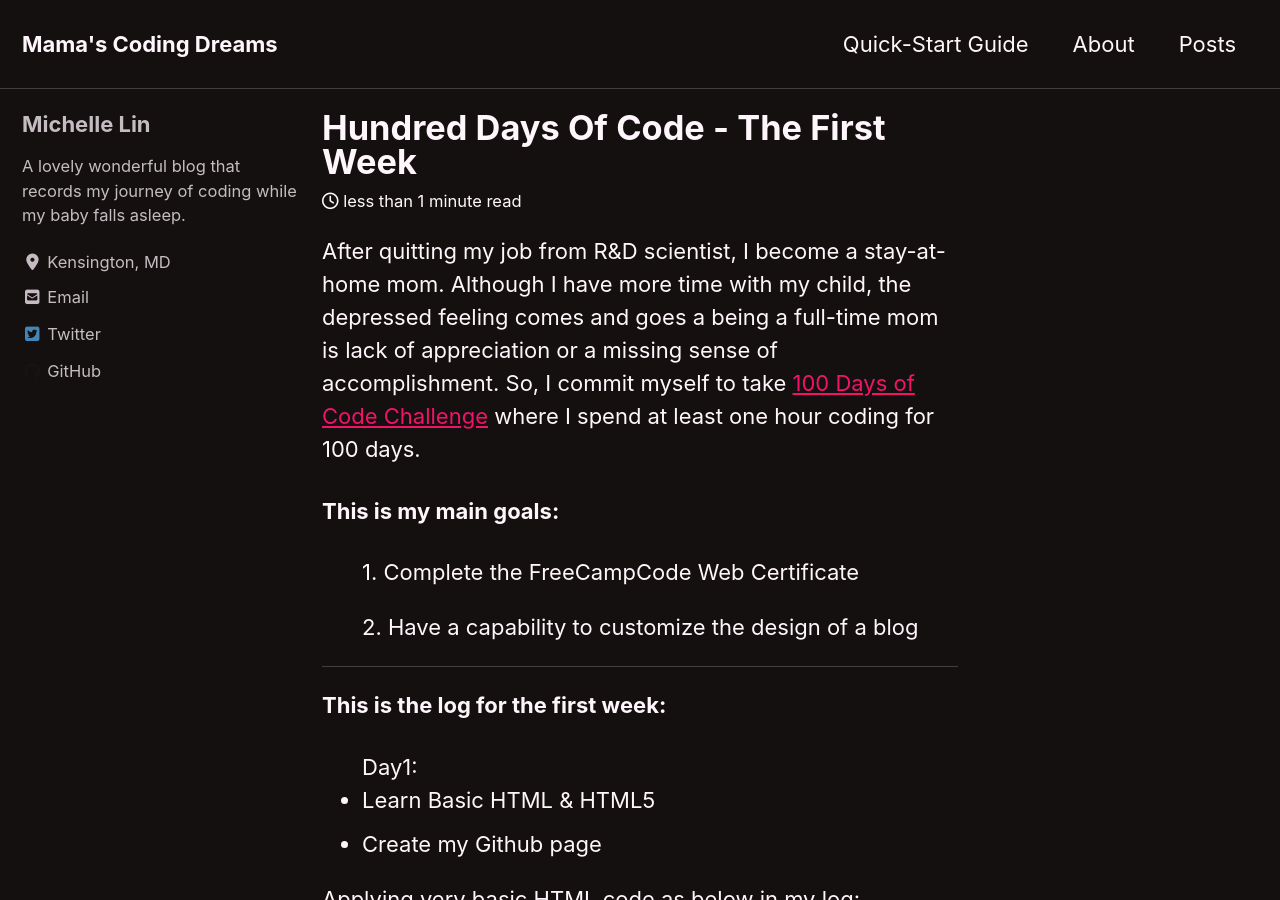
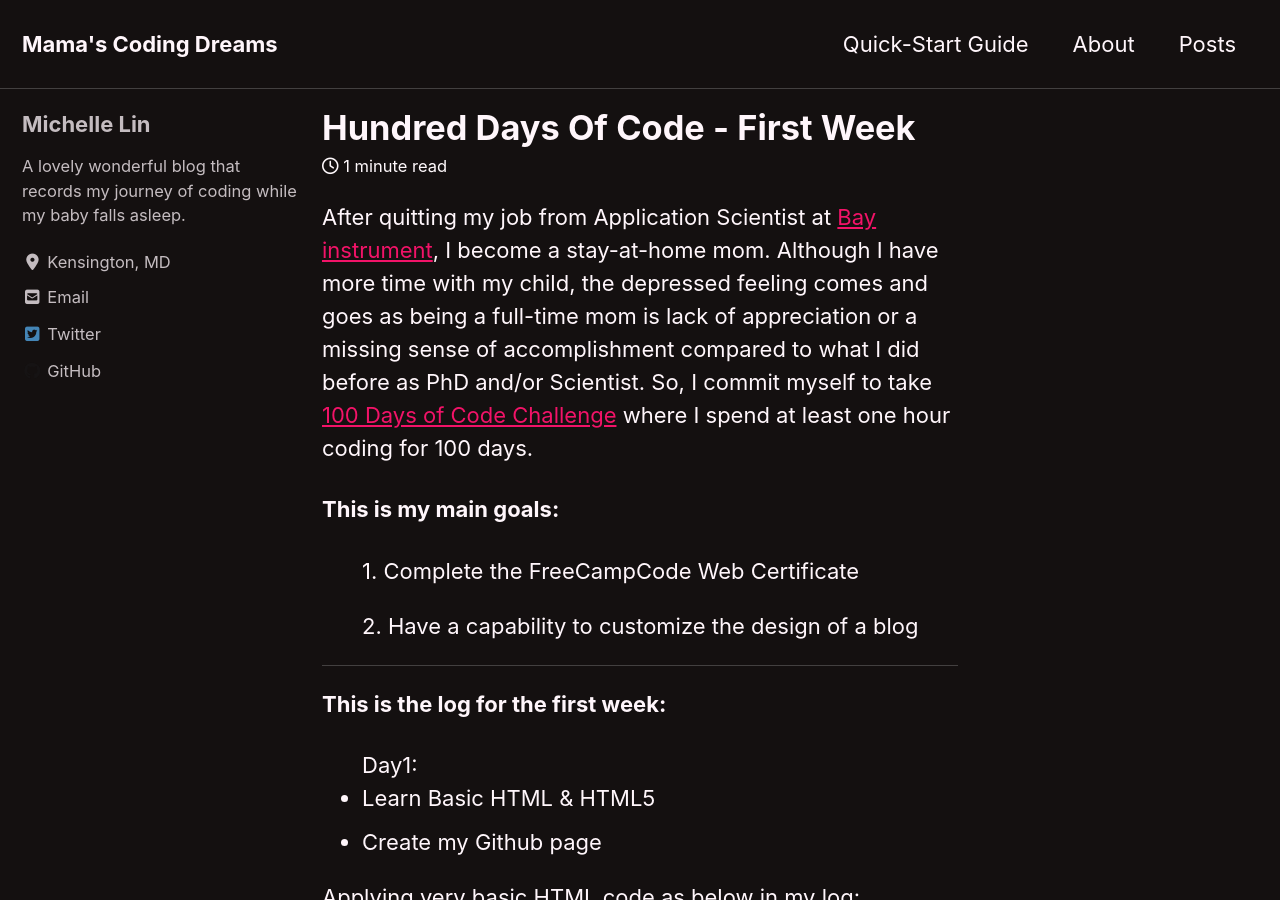
Before and after one commit to michellechlin/michellechlin.github.io, a Jekyll site: the page built from _posts/2020-02-13-100Days-of-Code-1st-Week.md, in a window 1280 px wide and 900 px high. Built offline with Jekyll 4.4.1, drawn with Linux system fonts in a browser that asks for light colours; cached includes are drawn as plain includes; nearby versions of some CDN libraries.

Commit message:
Updated post

```diff
--- a/_posts/2020-02-13-100Days-of-Code-1st-Week.md
+++ b/_posts/2020-02-13-100Days-of-Code-1st-Week.md
@@ -1,5 +1,5 @@
 ---
-title: "Hundred Days Of Code - The First Week"
+title: "Hundred Days Of Code - First Week"
 excerpt_separator: "<!--more-->"
 categories:
   - Web design
@@ -9,7 +9,7 @@ tags:
   - HTML
 ---
 
-After quitting my job from R&D scientist, I become a stay-at-home mom. Although I have more time with my child, the depressed feeling comes and goes a being a full-time mom is lack of appreciation or a missing sense of accomplishment. So, I commit myself to take [100 Days of Code Challenge](https://https://www.100daysofcode.com/) where I spend at least one hour coding for 100 days.
+After quitting my job from Application Scientist at [Bay instrument](https://bayinstruments.com/), I become a stay-at-home mom. Although I have more time with my child, the depressed feeling comes and goes as being a full-time mom is lack of appreciation or a missing sense of accomplishment compared to what I did before as PhD and/or Scientist. So, I commit myself to take [100 Days of Code Challenge](https://https://www.100daysofcode.com/) where I spend at least one hour coding for 100 days.
 
 **This is my main goals:**
 <ul>1. Complete the FreeCampCode Web Certificate</ul>
```
Also changed, not shown: 4 other files.
